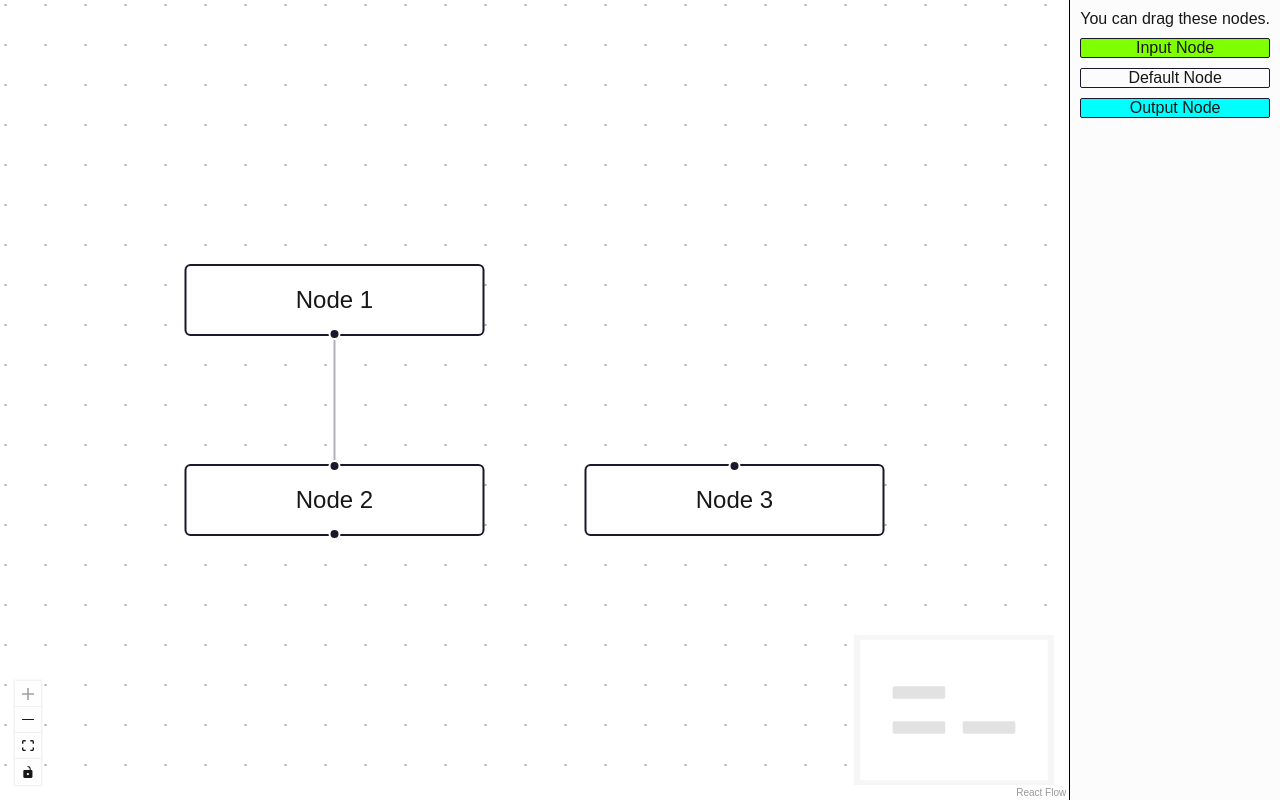
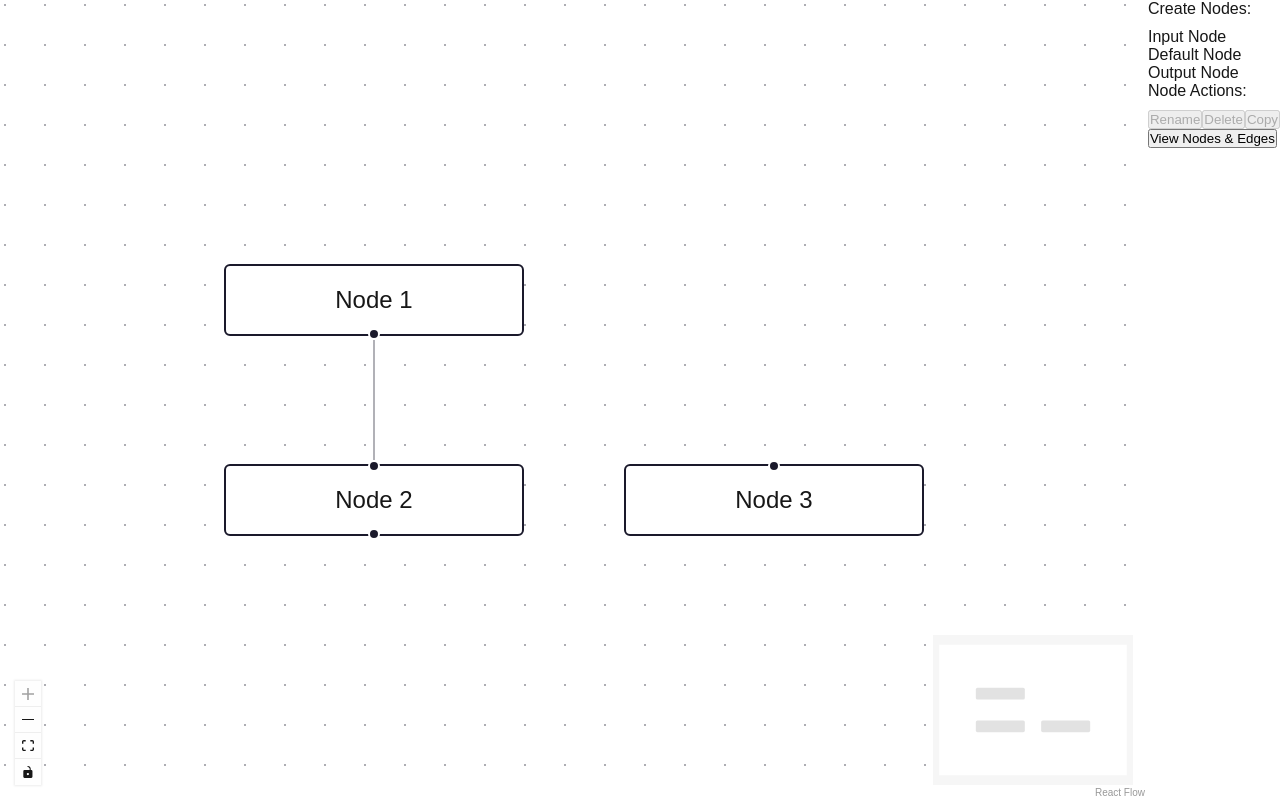
Before and after one commit to devmaster-x/react-flow, a Next.js app: page / in a window 1280 px wide. Built offline with nearby package versions, Linux system fonts and the light colour scheme.

Commit message:
some modify on toolbar

```diff
--- a/src/app/components/AutomationBuilder.tsx
+++ b/src/app/components/AutomationBuilder.tsx
@@ -20,6 +20,7 @@ import { useDnD } from "../contexts/DnDContext";
 import "@xyflow/react/dist/style.css";
 import "./styles.css";
 import EmailNode from "./nodes/EmailNode";
+import { NodeType } from "./nodes/type";
 
 let id = 0;
 const getId = () => `dndnode_${id++}`;
@@ -35,7 +36,7 @@ const AutomationBuilder = () => {
   const { screenToFlowPosition } = useReactFlow();
   const { type } = useDnD();
 
-  const [nodes, setNodes, onNodesChange] = useNodesState([]);
+  const [nodes, setNodes, onNodesChange] = useNodesState<NodeType>([]);
   const [edges, setEdges, onEdgesChange] = useEdgesState([]);
 
   // we load the data from the server on mount
--- a/src/app/components/Sidebar.tsx
+++ b/src/app/components/Sidebar.tsx
@@ -1,39 +1,121 @@
+import React, { useState } from "react";
 import { useDnD } from "../contexts/DnDContext";
+import { useReactFlow } from "@xyflow/react";
+// import Modal from "react-modal";
 import "./styles.css";
+import { NodeType, EdgeType } from "./nodes/type";
 
-const Sidebar = () => {
+const Toolbar = () => {
   const { setType } = useDnD();
+  const { getNodes, getEdges, setNodes } = useReactFlow();
+  const [selectedNode, setSelectedNode] = useState<NodeType | null>(null);
+  const [isModalOpen, setIsModalOpen] = useState(false);
 
+  // Handle drag start for creating new nodes
   const onDragStart = (event: React.DragEvent, nodeType: string) => {
     setType(nodeType);
     event.dataTransfer.effectAllowed = "move";
   };
 
+  // Handle node management actions
+  const renameNode = () => {
+    if (selectedNode) {
+      const newLabel = prompt("Enter new name:", selectedNode.data.label);
+      if (newLabel) {
+        setNodes((nds) =>
+          nds.map((node) =>
+            node.id === selectedNode.id ? { ...node, data: { ...node.data, label: newLabel } } : node
+          )
+        );
+      }
+    }
+  };
+
+  const deleteNode = () => {
+    if (selectedNode) {
+      setNodes((nds) => nds.filter((node) => node.id !== selectedNode.id));
+      setSelectedNode(null); // Deselect after deletion
+    }
+  };
+
+  const copyNode = () => {
+    if (selectedNode) {
+      const newNode = {
+        ...selectedNode,
+        id: `${selectedNode.id}-copy`,
+        position: { x: selectedNode.position.x + 50, y: selectedNode.position.y + 50 }, // Offset position
+      };
+      setNodes((nds) => [...nds, newNode]);
+    }
+  };
+
+  const viewNodeEdgeInfo = () => {
+    setIsModalOpen(true);
+  };
+
+  // Generate nodes and edges info for modal
+  const nodes = getNodes();
+  const edges = getEdges();
+
   return (
-    <aside className="sidebar">
-      <div className="description">You can drag these nodes.</div>
+    <aside className="toolbar">
+      <div className="toolbar-section">
+        <div className="description">Create Nodes:</div>
         <div
-        className="dndnode input"
+          className="toolbar-item"
           onDragStart={(event) => onDragStart(event, "input")}
           draggable
         >
           Input Node
         </div>
         <div
-        className="dndnode"
+          className="toolbar-item"
           onDragStart={(event) => onDragStart(event, "default")}
           draggable
         >
           Default Node
         </div>
         <div
-        className="dndnode output"
+          className="toolbar-item"
           onDragStart={(event) => onDragStart(event, "output")}
           draggable
         >
           Output Node
         </div>
+      </div>
+
+      <div className="toolbar-section">
+        <div className="description">Node Actions:</div>
+        <button onClick={renameNode} disabled={!selectedNode}>Rename</button>
+        <button onClick={deleteNode} disabled={!selectedNode}>Delete</button>
+        <button onClick={copyNode} disabled={!selectedNode}>Copy</button>
+      </div>
+
+      <div className="toolbar-section">
+        <button onClick={viewNodeEdgeInfo}>View Nodes & Edges</button>
+      </div>
+
+      {isModalOpen && <div>
+        <h2>Nodes & Edges Information</h2>
+        <div>
+          <h3>Nodes:</h3>
+          <ul>
+            {nodes.map((node) => (
+              <li key={node.id}>{`ID: ${node.id}, Type: ${node.type}, Label: ${node.data.label || 'N/A'}`}</li>
+            ))}
+          </ul>
+          <h3>Edges:</h3>
+          <ul>
+            {edges.map((edge : EdgeType) => (
+              <li key={edge.id}>{`ID: ${edge.id}, Source: ${edge.source}, Target: ${edge.target}`}</li>
+            ))}
+          </ul>
+        </div>
+        <button onClick={() => setIsModalOpen(false)}>Close</button>
+      </div>
+      }
     </aside>
   );
 };
-export default Sidebar;
+
+export default Toolbar;
--- /dev/null
+++ b/src/app/components/nodes/type.ts
@@ -0,0 +1,12 @@
+export interface NodeType {
+  id: string,
+  position: { x: number, y: number},
+  data: { label: string },
+  type: string
+}
+
+export interface EdgeType {
+  id: string,
+  source: string,
+  target: string
+}
```
Lines whose indentation alone changed are shown as unchanged.
